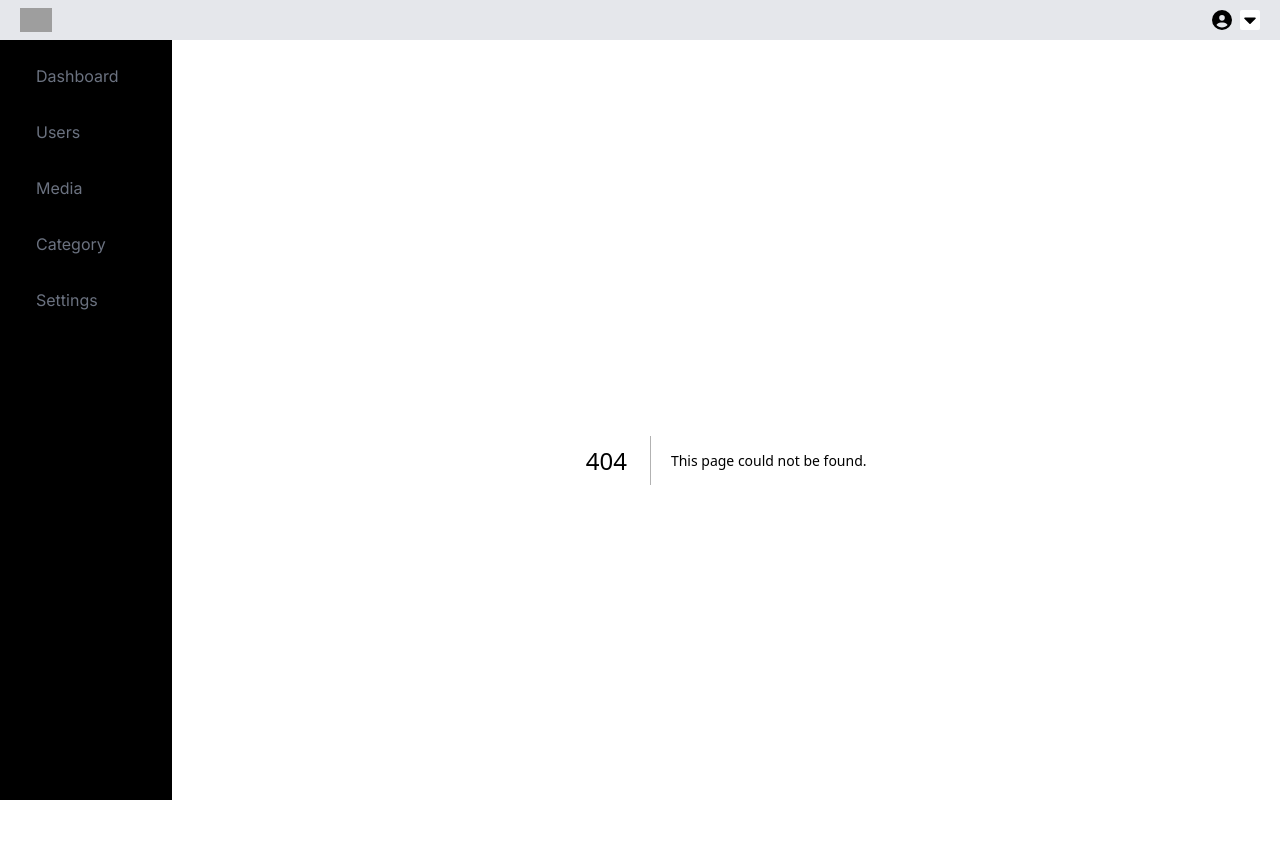
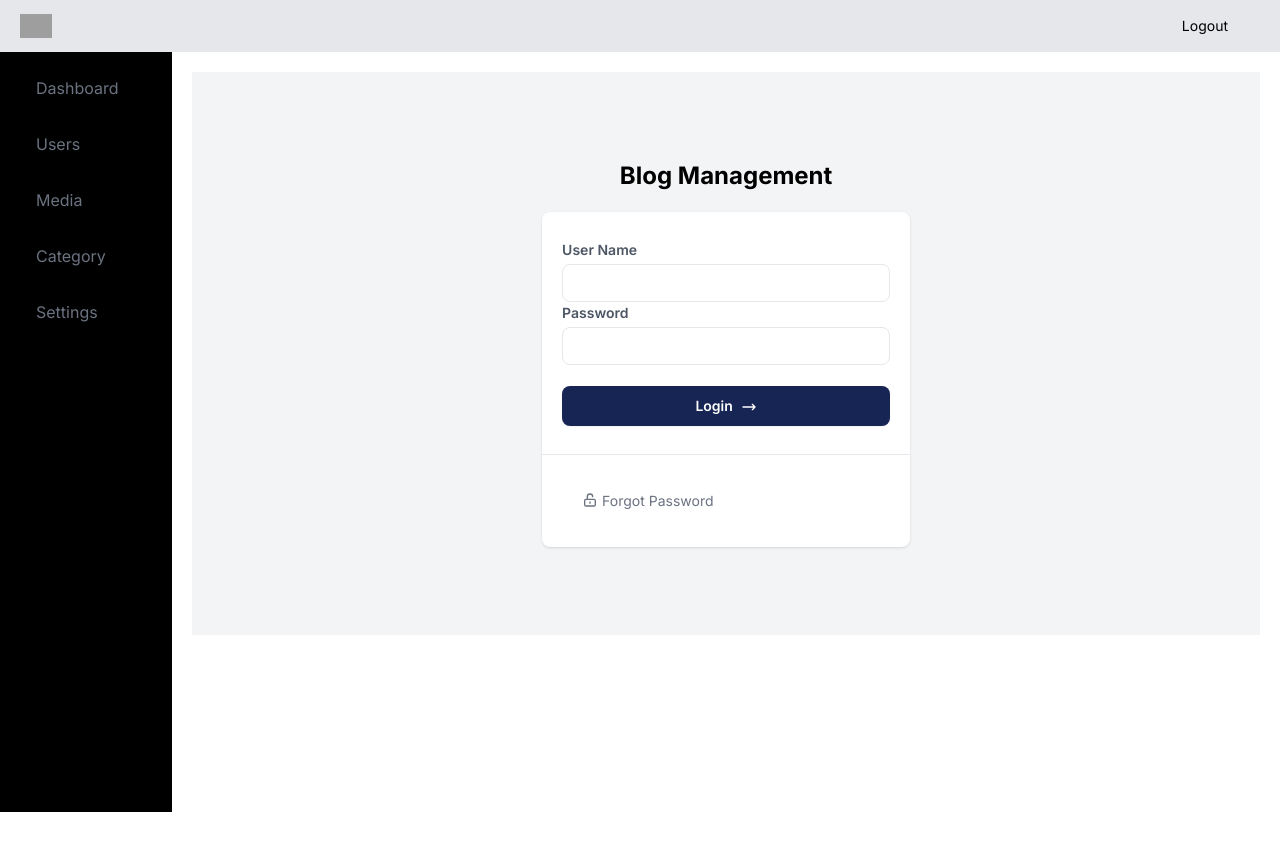
Before and after one commit to battikerigayathri/SocialMedia, a Next.js app: page /login in a window 1280 px wide. Before the commit this address had no page. Shown: the top 850 px of the page. After the commit the page ends 812 px from the top, so only its background shows below. Built offline with nearby package versions, Linux system fonts and the light colour scheme; grey boxes are pictures that could not be loaded.

Commit message:
token&cookies

```diff
--- a/package.json
+++ b/package.json
@@ -22,6 +22,7 @@
     "@progress/kendo-svg-icons": "^2.3.0",
     "@progress/kendo-theme-default": "^7.2.1",
     "axios": "^1.6.8",
+    "cookies-next": "^4.1.1",
     "formik": "^2.4.5",
     "graphql": "^16.8.1",
     "graphql-middleware": "^6.1.35",
--- /dev/null
+++ b/src/app/login/page.tsx
@@ -0,0 +1,12 @@
+import Login from '@/container/login'
+import React from 'react'
+
+const Mylogin = () => {
+  return (
+    <div>
+        <Login/>
+    </div>
+  )
+}
+
+export default Mylogin
--- a/src/components/header/index.tsx
+++ b/src/components/header/index.tsx
@@ -1,22 +1,20 @@
 "use client"
-import { FaCircleUser } from "react-icons/fa6";
-import { FaCaretDown } from "react-icons/fa";
 import { useState } from "react";
 import Image from "next/image";
-
+import { deleteCookie } from 'cookies-next';
+import { useRouter } from "next/navigation";
 function Header() {
     const [dropdown, setdropdown] = useState(false)
+    const router = useRouter();
     return (
         <div className="bg-gray-200">
             <div className=" w-[100%] px-5 bg-gray-200  text-black flex flex-row justify-between items-center py-2">
                 {/* <h4>Logo</h4> */}
                 <Image src="https://s3.ap-south-1.amazonaws.com/vithiblog.in/webconfig/logo.png" unoptimized alt="logo" height={50} width={200} className="w-auto h-[24px]" />
                 <div className="flex flex-row gap-2">
-                    <FaCircleUser size={20} />
-                    <div className="bg-white rounded-sm" onClick={() => setdropdown(!dropdown)}>
-                        <FaCaretDown size={20} color="black" />
-
-                    </div>
+                 <button className="transition duration-200 mx-5 px-3 py-2 cursor-pointer font-normal text-sm rounded-lg text-black hover:bg-gray-100 focus:outline-none focus:bg-gray-200 focus:ring-2 focus:ring-black focus:ring-opacity-50 ring-inset" onClick={()=>{deleteCookie('Tokenkey'),router.push('/login')}}>
+                    Logout
+                 </button>
 
                 </div>
                 {/* {dropdown && <div className="bg-white text-black ">
--- a/src/container/login/index.tsx
+++ b/src/container/login/index.tsx
@@ -1,24 +1,52 @@
 "use client"
-import React from "react"
+import React, { useEffect } from "react"
 import { useFormik } from 'formik';
 import * as  yup from "yup";
-
+import { useLazyQuery } from "@/hook";
+import { serverFetch } from "@/action";
+import { setCookie } from 'cookies-next';
+import { useRouter } from "next/navigation";
 const validationSchema = yup.object().shape({
     username: yup.string().required("Username is required"),
     password: yup.string().required("Password is required").min(6, "Password must be at least 6 characters"),
   });
 
 const Login=()=>{
+  const[loginpage,{data,loading,error}]=useLazyQuery(serverFetch)
+  const router = useRouter();
     const formik=useFormik({
         initialValues:{
             username:"",
             password:"",
         },
+
         validationSchema: validationSchema,
         onSubmit:values=>{
-            alert(JSON.stringify(values, null, 2));
+            // alert(JSON.stringify(values, null, 2));
+            loginpage(
+              `mutation Login($userName: String, $password: String) {
+                login(userName: $userName, password: $password) {
+                  token
+                  msg
+                }
+              }
+              `,
+                {
+                  "userName": values.username,
+                  "password": values.password
+                }
+
+
+            )
         },
     });
+
+    useEffect(()=>{
+      if(data){
+  setCookie('Tokenkey', data.login.token)
+  router.push('/dashboard')
+  };
+    },[data,loading,error])
     return(
 <>
 <div>
```
